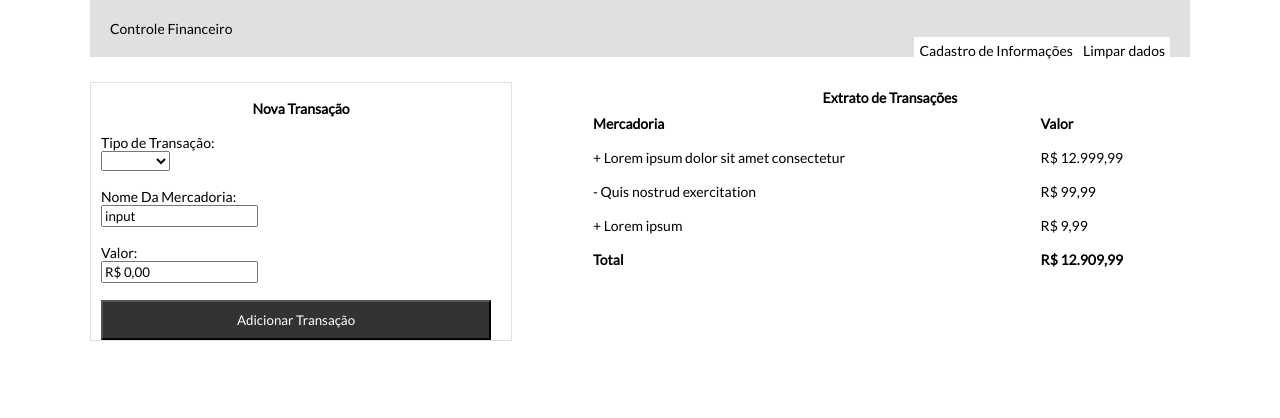
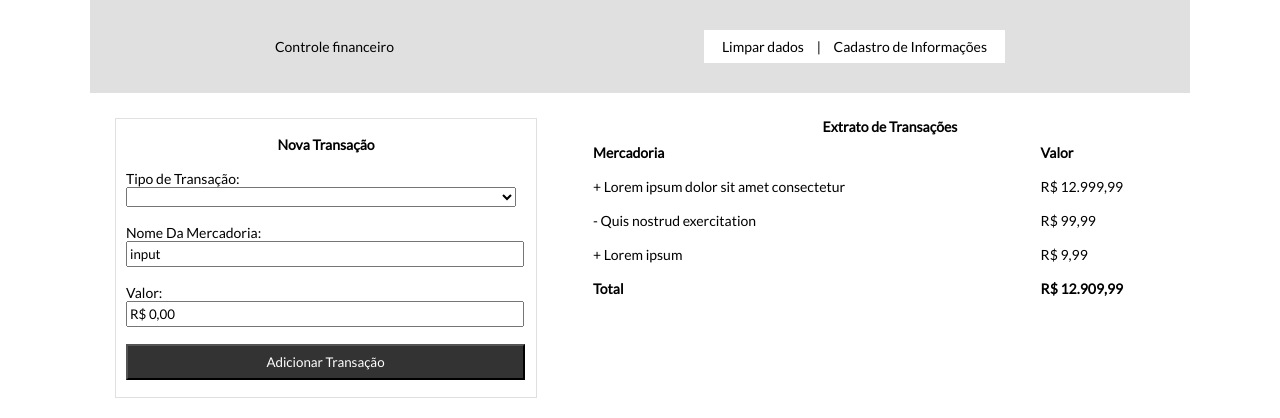
Before and after one commit to LaraGabrielaLopes/projeto-html, a plain HTML site: page index.html in a window 1280 px wide. Drawn offline with Linux system fonts and the light colour scheme.

Commit message:
Adequação do menu e do formulário

```diff
--- a/estilo.css
+++ b/estilo.css
@@ -1,10 +1,10 @@
 * {
-    font-family: Lato;
+    font-family: Lato Regular;
     margin:auto
 }
 
 @font-face {
-    font-family: Lato;
+    font-family: Lato Regular;
     src: url(fontes/Lato-Regular.ttf);
     font-weight: normal;
     font-style: normal;
@@ -17,11 +17,23 @@
 
 #cabecalho {
     background-color: #e0e0e0;
-    padding: 20px;
+    padding: 30px;
+    display: flex
+}
+
+#menu {
+   background-color: #fff;
+   padding: 8px;
+}
+
+#menu a {
+    text-decoration: none;
+    color: black;
+    padding: 10px;
 }
 
 #form {
-    margin-top: 25px;
+    margin: 25px;
     border: 1px solid #e0e0e0;
     padding: 0 10px;
     width: 400px;
@@ -40,17 +52,14 @@
     line-height: 30px;
 }
 
-.menu a {
-    float: right;
-    background-color: #fff;
-    padding: 5px;
-    text-decoration: none;
-    color: black;
+.caixa {
+    width: 390px;
+    height: 20px;
 }
 
-.caixa {
-    width: 390px;
-    padding: 10px;
+.bottom {
+    width: 399px;
+    padding: 8px;
     text-align: center;
     color: #fff;
     background-color: #333333;
--- a/index.html
+++ b/index.html
@@ -10,10 +10,11 @@
     <body id="geral">
 
         <div id="cabecalho">
-            <span class="cabecalho">Controle Financeiro</span>
-
-            <div class="menu">
-                <a href="limpar.html">Limpar dados</a>
+            <div>
+                <span>Controle financeiro</span>
+            </div>
+            <div id="menu">
+                <a href="limpar.html">Limpar dados</a>  |
                 <a href="cadastro.html">Cadastro de Informações</a>
             </div>
         </div>
@@ -23,19 +24,20 @@
             <h4 style="text-align: center;">Nova Transação</h4>
             <br>
             Tipo de Transação: <br>
-            <select name "Transação">
-            <option value="" class="caixa"></option>
+            <select name "Transação" class="caixa">
+            <option value=""></option>
             <option value="compra">Compra</option>
             <option value="venda">Venda</option>
             </select><br><br>
 
             Nome Da Mercadoria: <br>
-            <input type="text" value="input"><br><br>
+            <input type="text" value="input" class="caixa"><br><br>
 
             Valor: <br>
-            <input type="text" value="R$ 0,00"><br><br>
+            <input type="text" value="R$ 0,00" class="caixa"><br><br>
 
-            <input type="submit" value="Adicionar Transação" class="caixa">
+            <input type="submit" value="Adicionar Transação" class="bottom">
+            <br><br>
         </form>
 
         <div id="lista">
```
